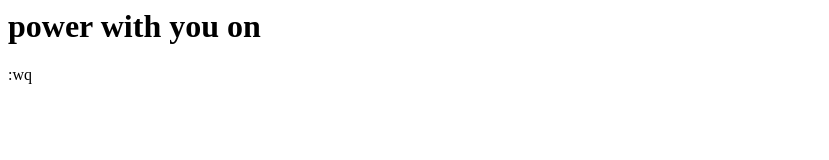
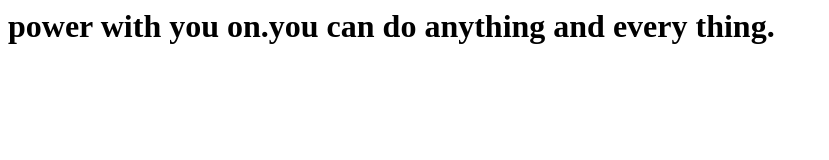
Before and after one commit to cdhanasekhar/firstgitrepo, a plain HTML site: page index.html in a window 1280 px wide. Shown: the whole page, without its empty margins (0-829 px from the left). Drawn offline with Linux system fonts and the light colour scheme.

Commit message:
completed the first qute

```diff
--- a/index.html
+++ b/index.html
@@ -1,4 +1,4 @@
 <html><body>
-<h1>power with you on</h1>
+<h1>power with you on.you can do anything and every thing.</h1>
 	</body>
-</html>:wq
+</html>
```
